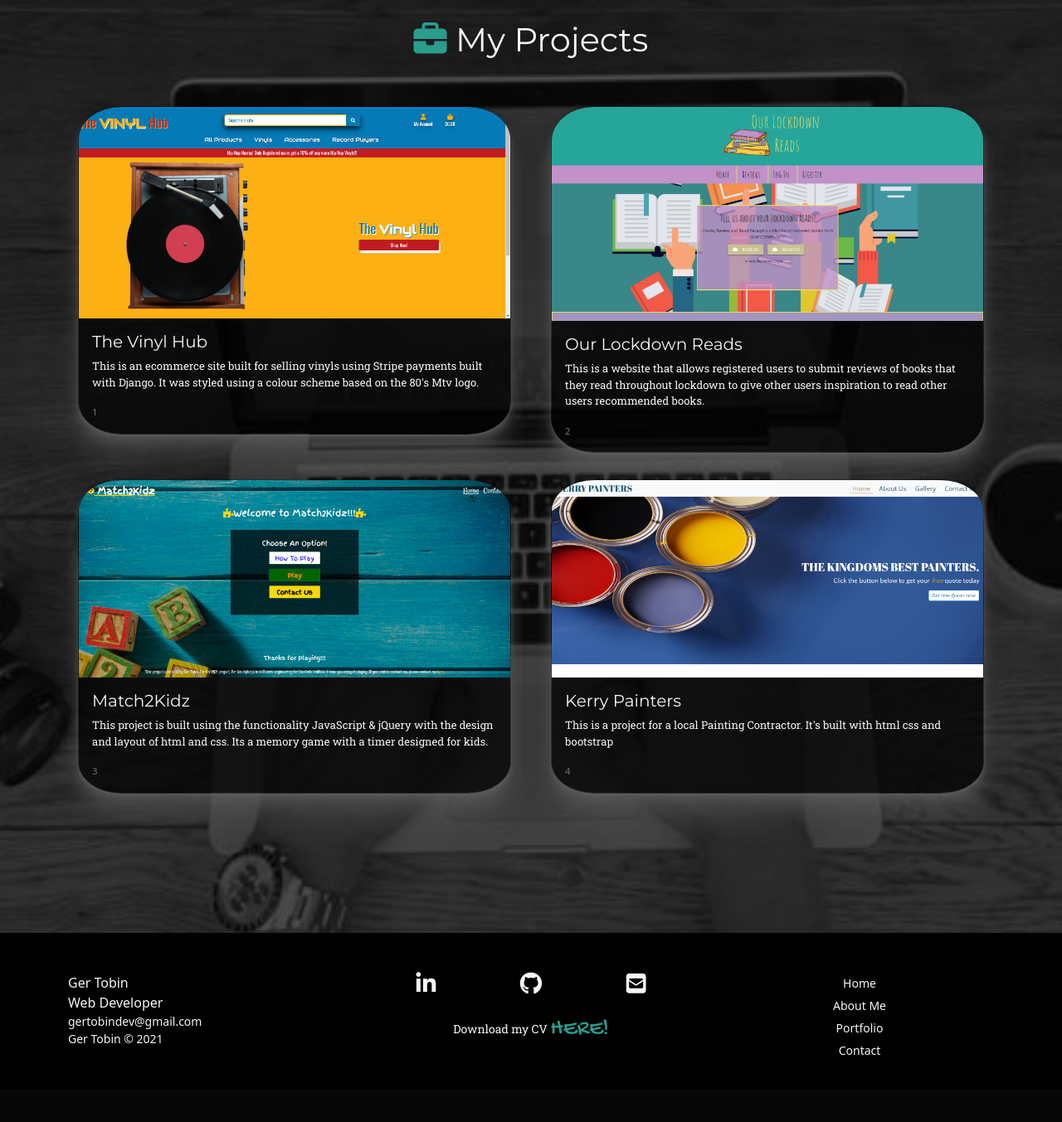
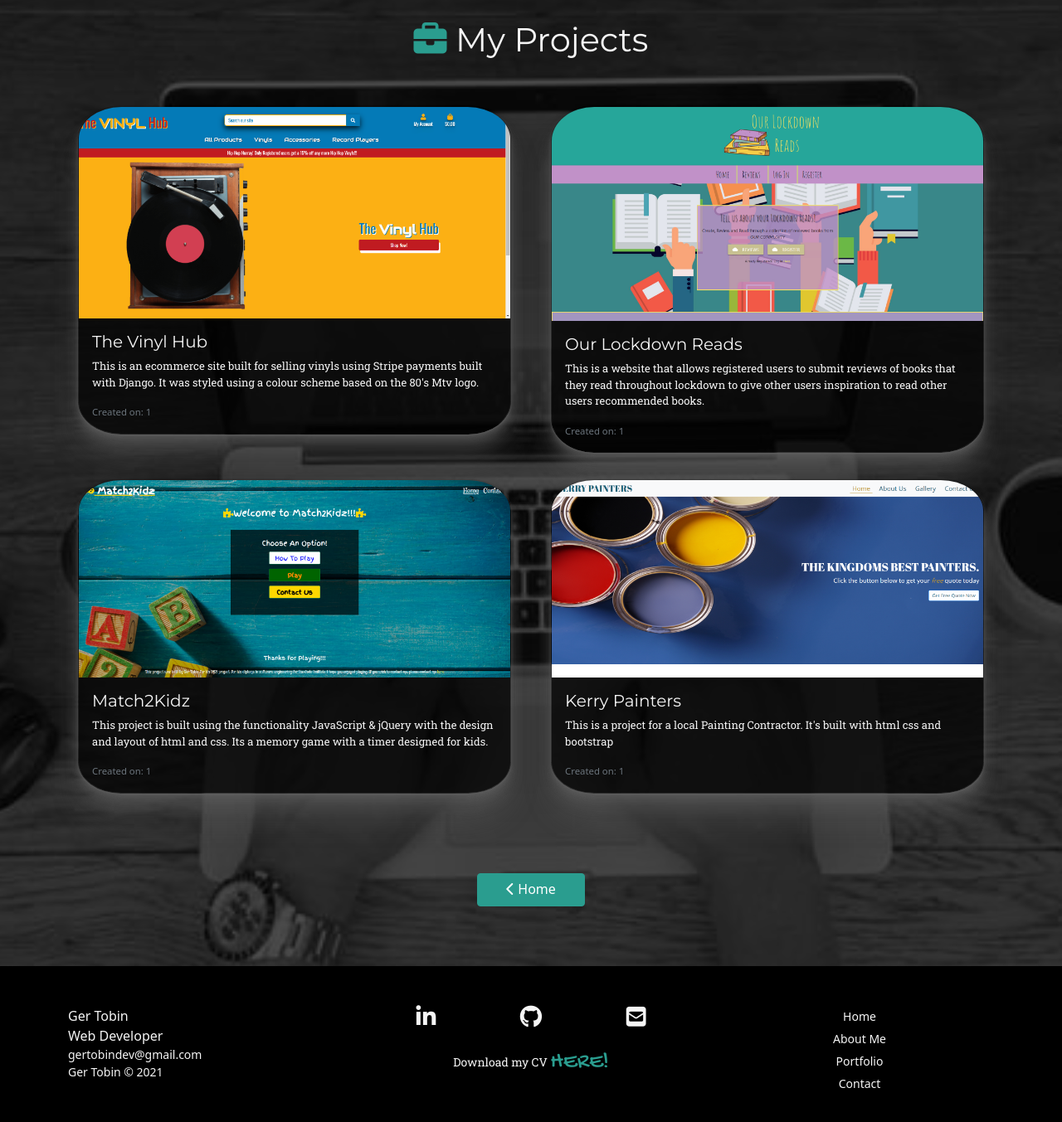
Before and after one commit to Gertobin11/personal-portfolio, a Django app: page /portfolio/ in a window 1280 px wide. Shown: the part 60-1413 px from the top of the page at 83% size. Before the commit the page ends 1332 px from the top, so only its background shows below. Run offline with Django 3.2, Linux system fonts and the light colour scheme; data comes from the database, SQL or seed files in the repository; some libraries are stand-ins or nearby versions.

Commit message:
final touches applied , added date created to the portfolio model and tidied up the links and put in a link to my gmail

```diff
--- a/myportfolio/settings.py
+++ b/myportfolio/settings.py
@@ -139,6 +139,8 @@ STATIC_URL = '/static/'
 
 STATICFILES_DIRS = (os.path.join('static'),)
 
+DATE_INPUT_FORMATS = ['%d-%m-%Y']
+
 
 MESSAGE_STORAGE = 'django.contrib.messages.storage.session.SessionStorage'
 
--- a/portfolio/models.py
+++ b/portfolio/models.py
@@ -14,6 +14,7 @@ class Portfolio(models.Model):
     live_site = models.CharField(max_length=254)
     """ I had to use charfield instead of genericipaddress
         as my heroku apps were throwing errors """
+    project_date = models.CharField(max_length=25)
 
     def __str__(self):
         return self.project_name
--- a/portfolio/templates/portfolio/portfolio_page.html
+++ b/portfolio/templates/portfolio/portfolio_page.html
@@ -12,15 +12,20 @@
                             <div class="card-body black-overlay">
                                 <h5 class="title-text whitesmoke card-title">{{ project.project_name }}</h5>
                                 <p class="card-text paragraph-text whitesmoke">{{ project.project_intro }}</p>
-                                <p class="card-text"><small class="text-muted">{{ project.pk }}</small></p>
+                                <p class="card-text"><small class="text-muted">Created on: {{ project.project_date }}</small></p>
                             </div>
                         </div>
                     </a>
                 </div>
             {% endfor %}
         </div>
-        <br><br><br>
-        <br><br><br>
+        <br><br>
+        <div class="mx-2 my-4 text-center button-wrapper">
+            <a id="return-home" class="btn text-white" href="{% url 'portfolio_page' %}">
+                <i class="fas fa-chevron-left"></i> Home
+            </a>
+        </div>
+        <br><br>
     </div>
 {% endblock %}
 
--- a/static/css/base.css
+++ b/static/css/base.css
@@ -734,6 +734,13 @@ footer .btn:active {
     color: #f4a261 !important;
 }
 
+#return-home:hover,
+#return-home:focus,
+#return-home:active {
+    background-color: black !important;
+    color: #f4a261 !important;
+}
+
 /* Contact page style */
 
 #home-btn:hover,
--- a/templates/base.html
+++ b/templates/base.html
@@ -75,7 +75,9 @@
                                 class="fab fa-github"></i></a>
                     </li>
                     <li class="nav-item">
-                        <a class="text-white nav-link link" href="#"><i class="fas fa-envelope-square"></i></a>
+                        <a class="text-white nav-link link" href="mailto:gertobindev@gmail.com">
+                            <i class="fas fa-envelope-square"></i>
+                        </a>
                     </li>
                 </ul>
             </div>
@@ -120,17 +122,21 @@
                     <div class="row">
                         <div class="d-flex justify-content-center col-4">
                             <div class="link-wrap">
-                                <a class="link whitesmoke" aria-current="page" href="#"><i class="big-font fab fa-linkedin-in"></i></a>
+                                <a class="link whitesmoke" aria-current="page"
+                                    href="https://www.linkedin.com/in/ger-tobin-566494200/"><i
+                                        class="big-font fab fa-linkedin-in"></i></a>
                             </div>
                         </div>
                         <div class="d-flex justify-content-center col-4">
                             <div class="link-wrap">
-                                <a class="link whitesmoke" href="#"><i class="big-font fab fa-github"></i></a>
+                                <a class="link whitesmoke" href="https://github.com/Gertobin11"><i
+                                        class="big-font fab fa-github"></i></a>
                             </div>
                         </div>
                         <div class="d-flex justify-content-center col-4">
                             <div class="link-wrap">
-                                <a class="link whitesmoke" href="#"><i class="big-font fas fa-envelope-square"></i></a>
+                                <a class="link whitesmoke" href="mailto:gertobindev@gmail.com"><i
+                                        class="big-font fas fa-envelope-square"></i></a>
                             </div>
                         </div>
                         <div class="mt-3 col-12 d-flex justify-content-center">
```
Also changed, not shown: portfolio/migrations/0002_portfolio_project_date.py (added).
